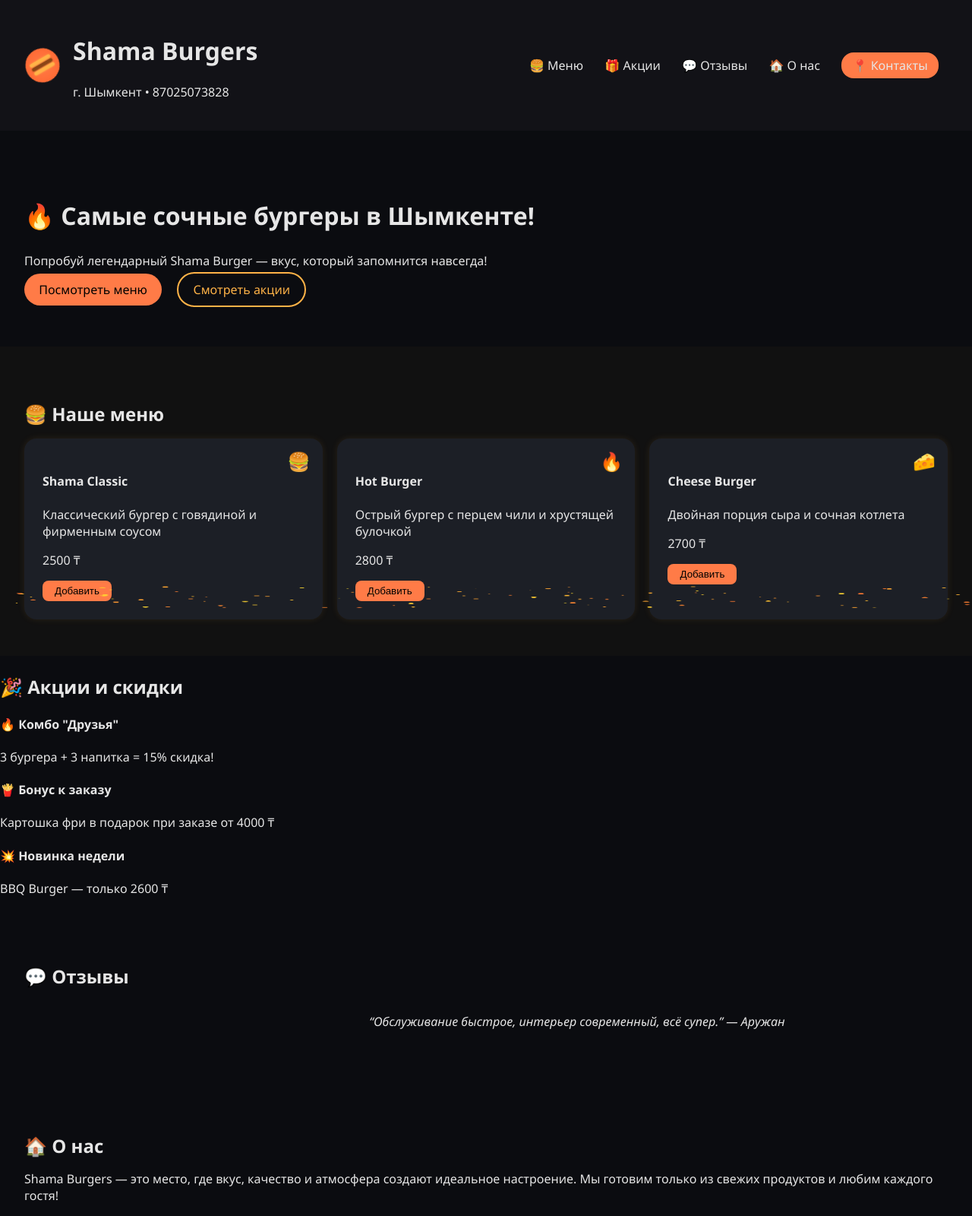
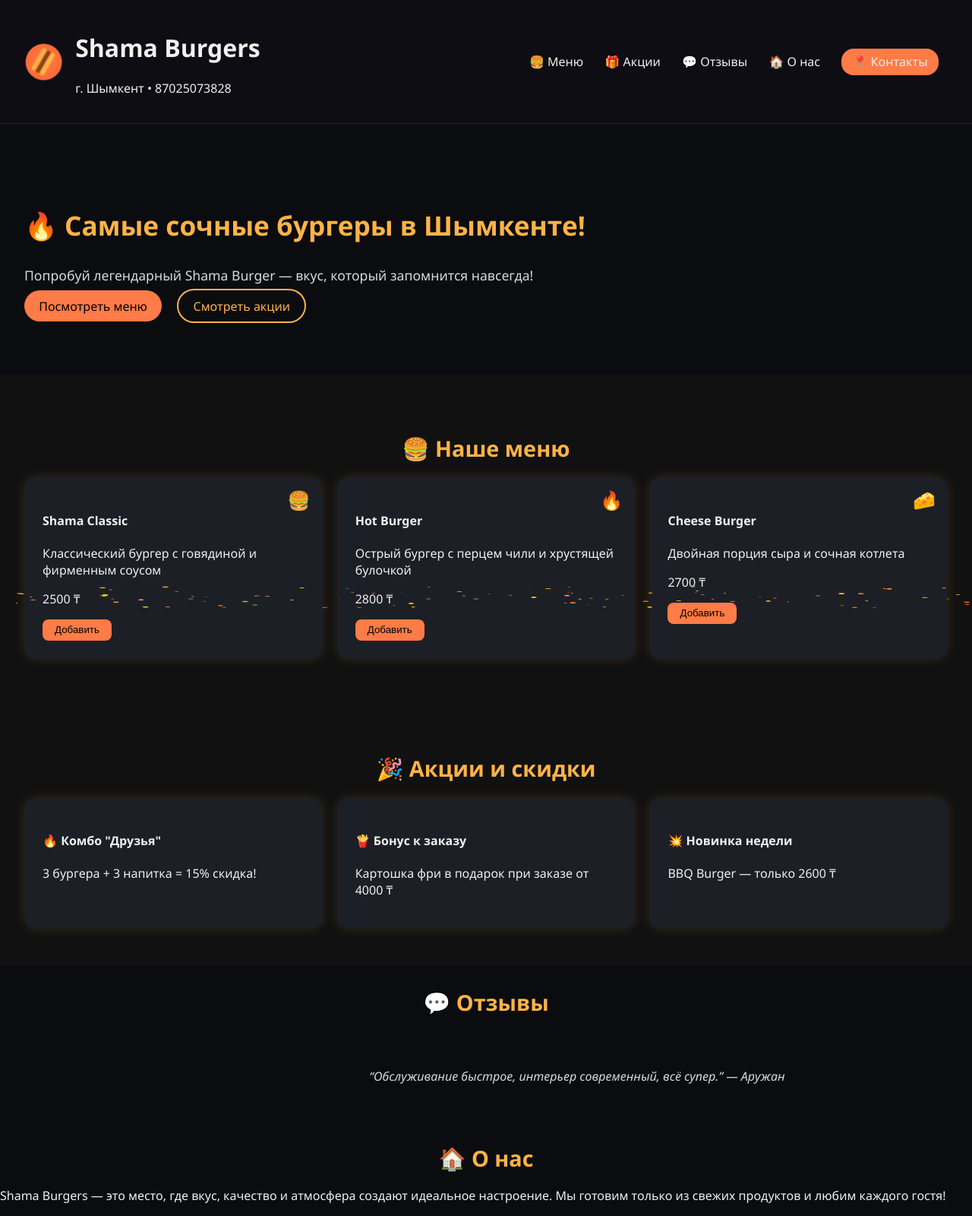
Before and after one commit to shama113/shama-burgers-, a plain HTML site: page index.html in a window 1280 px wide. Shown: the top 1600 px of the page at 76% size. Drawn offline with Linux system fonts and the light colour scheme.

Commit message:
Update style.css

```diff
--- a/style.css
+++ b/style.css
@@ -1,10 +1,10 @@
 :root {
-  font-size: 16px;
   --bg: #0b0c10;
   --card: #1c1f26;
   --accent: #ff7b47;
   --accent2: #ffb347;
-  --text: #e6e6e6;
+  --text: #f0f0f0;
+  font-size: 16px;
 }
 
 body {
@@ -19,12 +19,13 @@ body {
   display: flex;
   justify-content: space-between;
   align-items: center;
-  padding: 1.5rem 2rem;
-  background: rgba(20, 20, 25, 0.8);
-  backdrop-filter: blur(10px);
+  padding: 1.2rem 2rem;
+  background: rgba(15, 15, 20, 0.85);
+  backdrop-filter: blur(12px);
   position: sticky;
   top: 0;
   z-index: 10;
+  border-bottom: 1px solid rgba(255, 255, 255, 0.1);
 }
 
 .brand {
@@ -34,12 +35,16 @@ body {
 }
 
 .burger-logo {
-  width: 3rem;
-  height: 3rem;
+  width: 3.2rem;
+  height: 3.2rem;
+  transition: transform 0.6s ease;
+}
+.burger-logo:hover {
+  transform: rotate(360deg) scale(1.1);
 }
 
 .rotating {
-  animation: spin 12s linear infinite;
+  animation: spin 15s linear infinite;
 }
 
 @keyframes spin {
@@ -52,11 +57,11 @@ body {
   margin: 0 0.75rem;
   text-decoration: none;
   font-weight: 500;
-  transition: color 0.3s;
+  transition: color 0.3s, transform 0.3s;
 }
-
 .top-nav a:hover {
   color: var(--accent2);
+  transform: scale(1.1);
 }
 
 .cta {
@@ -70,12 +75,17 @@ body {
   display: flex;
   justify-content: space-between;
   align-items: center;
-  padding: 4rem 2rem;
+  padding: 5rem 2rem;
   gap: 2rem;
 }
 
 .hero-left h2 {
-  font-size: 2rem;
+  font-size: 2.2rem;
+  color: var(--accent2);
+}
+.hero-left p {
+  font-size: 1.1rem;
+  opacity: 0.9;
 }
 
 .btn {
@@ -85,47 +95,47 @@ body {
   border-radius: 1.5rem;
   text-decoration: none;
   margin-right: 1rem;
-  transition: background 0.3s;
+  transition: all 0.3s ease;
 }
-
 .btn:hover {
   background: var(--accent2);
+  transform: translateY(-2px);
 }
-
 .btn.ghost {
   background: transparent;
   border: 2px solid var(--accent2);
   color: var(--accent2);
 }
 
-.menu-section {
+.menu-section, .promo-section {
   padding: 3rem 2rem;
   background: #111;
 }
 
 .section-title {
-  font-size: 1.5rem;
-  margin-bottom: 1rem;
+  font-size: 1.8rem;
+  color: var(--accent2);
+  margin-bottom: 1.2rem;
+  text-align: center;
 }
 
-.menu-grid {
+.menu-grid, .promo-grid {
   display: grid;
   grid-template-columns: repeat(auto-fit, minmax(17rem, 1fr));
   gap: 1.2rem;
 }
 
-.menu-item {
+.menu-item, .promo-card {
   background: var(--card);
   padding: 1.5rem;
   border-radius: 1rem;
   position: relative;
-  box-shadow: 0 0 10px rgba(255, 180, 70, 0.1);
+  box-shadow: 0 0 15px rgba(255, 180, 70, 0.15);
   transition: transform 0.3s, box-shadow 0.3s;
 }
-
-.menu-item:hover {
+.menu-item:hover, .promo-card:hover {
   transform: translateY(-4px);
-  box-shadow: 0 0 15px rgba(255, 180, 70, 0.3);
+  box-shadow: 0 0 25px rgba(255, 180, 70, 0.4);
 }
 
 .sticker {
@@ -135,7 +145,6 @@ body {
   font-size: 1.5rem;
   transition: transform 0.5s;
 }
-
 .sticker.animate:hover {
   transform: scale(1.3) rotate(15deg);
 }
@@ -149,37 +158,58 @@ body {
   cursor: pointer;
   transition: background 0.3s;
 }
-
 .add:hover {
   background: var(--accent2);
 }
 
-.reviews, .about {
-  padding: 3rem 2rem;
-}
-
 .review-slider {
   overflow: hidden;
+  padding: 2rem 0;
 }
-
 .review-track {
   display: flex;
-  transition: transform 0.5s ease-in-out;
+  transition: transform 0.6s ease-in-out;
 }
-
 .review {
   width: 100%;
   flex-shrink: 0;
   text-align: center;
   font-style: italic;
+  opacity: 0.9;
+}
+
+.map-container {
+  width: 100%;
+  height: 300px;
+  border-radius: 1rem;
+  overflow: hidden;
+  box-shadow: 0 0 15px rgba(255, 180, 70, 0.2);
+}
+.map-container iframe {
+  width: 100%;
+  height: 100%;
+  border: none;
 }
 
 .site-footer {
   text-align: center;
   padding: 2rem;
-  background: #111;
-  position: relative;
+  background: #0f0f0f;
   z-index: 5;
+}
+.site-footer .socials {
+  margin: 1rem 0;
+}
+.site-footer .socials img {
+  width: 32px;
+  height: 32px;
+  margin: 0 0.5rem;
+  filter: brightness(0.9);
+  transition: transform 0.3s, filter 0.3s;
+}
+.site-footer .socials img:hover {
+  transform: scale(1.2);
+  filter: brightness(1.3);
 }
 
 .fade-in, .fade-up {
@@ -192,7 +222,6 @@ body {
   transform: translateY(0);
 }
 
-/* Canvas искр */
 #sparks {
   position: fixed;
   bottom: 0;
@@ -203,12 +232,10 @@ body {
   z-index: 2;
 }
 
-/* Адаптив */
 @media (max-width: 768px) {
   .hero { flex-direction: column; text-align: center; }
 }
-
 @media (max-width: 480px) {
-  .menu-grid { grid-template-columns: 1fr; }
+  .menu-grid, .promo-grid { grid-template-columns: 1fr; }
   .site-header { flex-direction: column; gap: 0.5rem; }
 }
```
